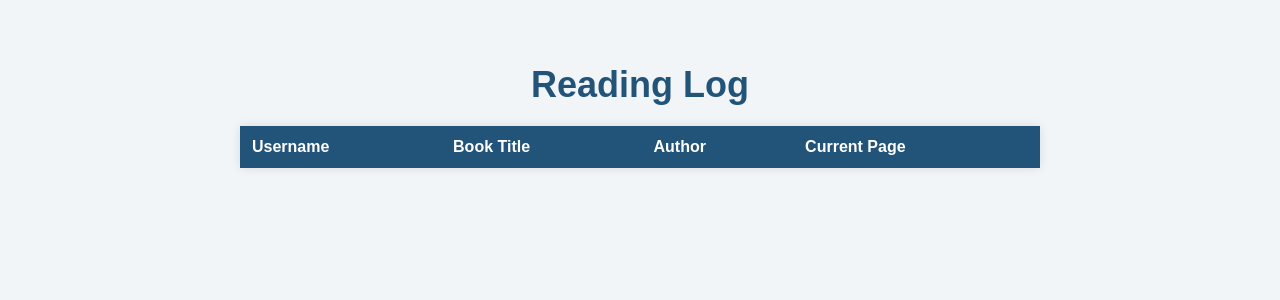
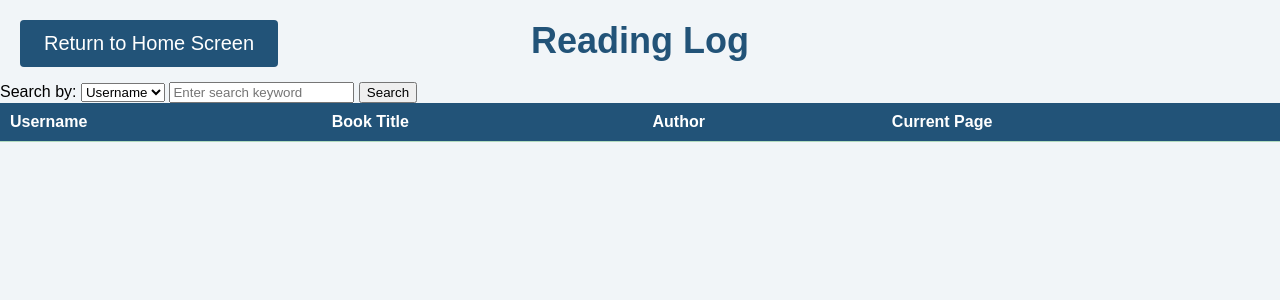
Before and after one commit to sommerss/RobertAllen-Male-, a Jekyll site: the page readingTable.html, which Jekyll copies as it is, in a window 1280 px wide. Shown: the top 300 px of the page. Built offline with Jekyll 4.4.1, drawn with Linux system fonts in a browser that asks for light colours.

Commit message:
formatting

```diff
--- a/readingTable.html
+++ b/readingTable.html
@@ -10,30 +10,72 @@
       padding: 0;
     }
 
-    .container {
-      max-width: 800px;
-      margin: 0 auto;
-      padding: 40px;
+    h1 {
+      color: #225378;
+      font-size: 36px;
+      margin: 20px 0;
       text-align: center;
     }
 
-    h1 {
-      color: #225378;
-      font-size: 36px;
+    .search {
+      display: flex;
+      align-items: center;
+      justify-content: center;
       margin-bottom: 20px;
+    }
+
+    .search label {
+      color: #4F7CAC;
+      font-size: 18px;
+      margin-right: 10px;
+    }
+
+    .search select,
+    .search input[type="text"],
+    .search button {
+      padding: 10px;
+      font-size: 16px;
+      border: 1px solid #B2DBBF;
+      border-radius: 4px;
+    }
+
+    .search select {
+      margin-right: 10px;
+    }
+
+    .search button {
+      background-color: #225378;
+      color: #FFFFFF;
+      border: none;
+      cursor: pointer;
+    }
+
+    .return-button {
+      position: absolute;
+      top: 20px;
+      left: 20px;
+    }
+
+    .return-button button {
+      padding: 12px 24px;
+      font-size: 20px;
+      background-color: #225378;
+      color: #FFFFFF;
+      border: none;
+      border-radius: 4px;
+      cursor: pointer;
     }
 
     table {
       width: 100%;
       border-collapse: collapse;
-      margin-top: 20px;
-      background-color: #FFFFFF;
-      box-shadow: 0 0 10px rgba(0, 0, 0, 0.1);
     }
 
-    th, td {
-      padding: 12px;
+    th,
+    td {
+      padding: 10px;
       text-align: left;
+      border-bottom: 1px solid #B2DBBF;
     }
 
     th {
@@ -42,14 +84,36 @@
     }
 
     tr:nth-child(even) {
+      background-color: #FFFFFF;
+    }
+
+    tr:nth-child(odd) {
       background-color: #F1F5F8;
     }
   </style>
 </head>
 <body>
-  <div class="container">
   <h1>Reading Log</h1>
-    <table id="reading-log-table">
+
+  <!-- Return to Home Screen button -->
+  <div class="return-button">
+    <button onclick="returnToHomeScreen()">Return to Home Screen</button>
+  </div>
+
+  <!-- Add the search input box and dropdown menu -->
+  <div>
+    <label for="search-by">Search by:</label>
+    <select id="search-by" name="search-by" title="Select search criteria">
+      <option value="username">Username</option>
+      <option value="author">Author</option>
+      <option value="title">Book Title</option>
+    </select>
+    <input type="text" id="search-input" placeholder="Enter search keyword">
+    <button onclick="searchEntries()">Search</button>
+  </div>
+
+  <!-- Add the table -->
+  <table id="log-table">
     <thead>
       <tr>
         <th>Username</th>
@@ -58,50 +122,65 @@
         <th>Current Page</th>
       </tr>
     </thead>
-      <tbody></tbody>
+    <tbody>
+      <!-- The table rows will be populated dynamically with JavaScript -->
+    </tbody>
   </table>
-  </div>
 
   <script>
-    // Fetch the reading log data from the backend
+    function searchEntries() {
+      var searchCategory = document.getElementById("search-category").value;
+      var searchValue = document.getElementById("search-input").value.toLowerCase();
+
+      var table = document.getElementById("log-table");
+      var rows = table.getElementsByTagName("tr");
+
+      for (var i = 1; i < rows.length; i++) {
+        var row = rows[i];
+        var cells = row.getElementsByTagName("td");
+        var cellValue = cells[searchCategory].textContent.toLowerCase();
+
+        if (cellValue.includes(searchValue)) {
+          row.style.display = "";
+        } else {
+          row.style.display = "none";
+        }
+      }
+    }
+
+    function returnToHomeScreen() {
+      window.location.href = 'index.html';
+    }
+
+    // Fetch and display all reading log entries
     fetch('http://localhost:3000/reading-log')
       .then(response => response.json())
-      .then(data => {
-        // Call a function to populate the reading log table with the data
-        populateReadingLogTable(data);
+      .then(entries => {
+        var tableBody = document.querySelector("#log-table tbody");
+
+        entries.forEach(entry => {
+          var row = document.createElement("tr");
+          var usernameCell = document.createElement("td");
+          var bookTitleCell = document.createElement("td");
+          var authorCell = document.createElement("td");
+          var currentPageCell = document.createElement("td");
+
+          usernameCell.textContent = entry.username;
+          bookTitleCell.textContent = entry.title;
+          authorCell.textContent = entry.author;
+          currentPageCell.textContent = entry.pageNumber;
+
+          row.appendChild(usernameCell);
+          row.appendChild(bookTitleCell);
+          row.appendChild(authorCell);
+          row.appendChild(currentPageCell);
+
+          tableBody.appendChild(row);
+        });
       })
       .catch(error => {
         console.error('Error:', error);
       });
-
-    function populateReadingLogTable(data) {
-      const tableBody = document.querySelector('#reading-log-table tbody');
-
-      // Loop through the data and create table rows
-      data.forEach(entry => {
-        const row = document.createElement('tr');
-
-        // Create table cells for each field in the entry
-        const usernameCell = document.createElement('td');
-        usernameCell.textContent = entry.username;
-        row.appendChild(usernameCell);
-
-        const bookTitleCell = document.createElement('td');
-        bookTitleCell.textContent = entry.title;
-        row.appendChild(bookTitleCell);
-
-        const authorCell = document.createElement('td');
-        authorCell.textContent = entry.author;
-        row.appendChild(authorCell);
-
-        const currentPageCell = document.createElement('td');
-        currentPageCell.textContent = entry.pageNumber;
-        row.appendChild(currentPageCell);
-
-        // Append the row to the table body
-        tableBody.appendChild(row);
-      });
-    }
   </script>
 </body>
 </html>
```
Also changed, not shown: readingLog.html (+47 -0 lines). Lines whose indentation alone changed are shown as unchanged.
